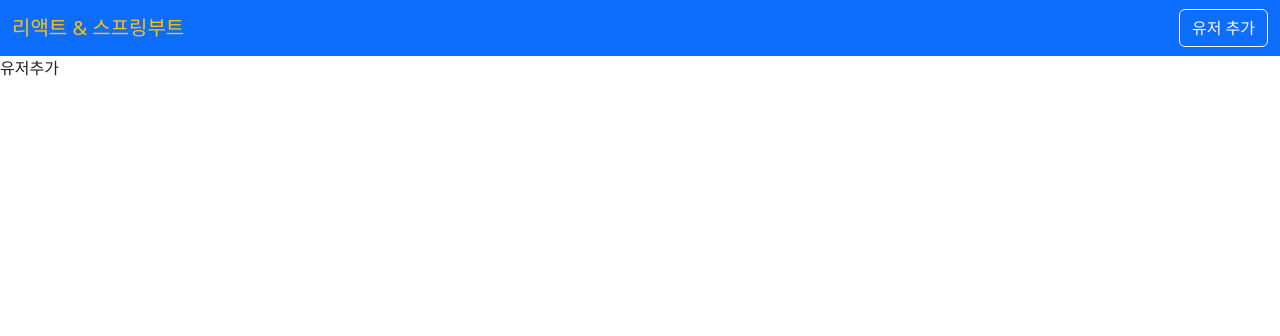
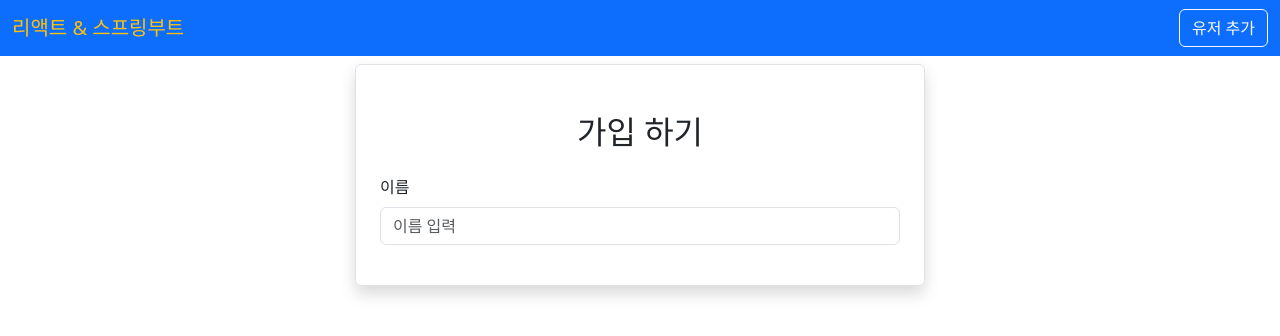
Before and after one commit to jbkim08/frontend, a React (Vite) app: page /adduser in a window 1280 px wide. Shown: the top 336 px of the page. Built offline with nearby package versions, Linux system fonts and the light colour scheme.

Commit message:
유저추가 화면

```diff
--- a/src/layout/Navbar.jsx
+++ b/src/layout/Navbar.jsx
@@ -1,13 +1,14 @@
 import "bootstrap/dist/css/bootstrap.min.css";
 import "bootstrap/dist/js/bootstrap.bundle";
+import { Link } from "react-router-dom";
 
 export default function Navbar() {
   return (
     <nav className="navbar navbar-expand-md bg-primary navbar-dark">
       <div className="container-fluid">
-        <a className="navbar-brand text-warning" href="#">
+        <Link to="/" className="navbar-brand text-warning">
           리액트 & 스프링부트
-        </a>
+        </Link>
         <button
           className="navbar-toggler"
           type="button"
@@ -22,7 +23,9 @@ export default function Navbar() {
         <div className="collapse navbar-collapse" id="navbarSupportedContent">
           <ul className="navbar-nav ms-auto mb-2 mb-lg-0">
             <li className="nav-item">
-              <button className="btn btn-outline-light">유저 추가</button>
+              <Link to="/adduser" className="btn btn-outline-light">
+                유저 추가
+              </Link>
             </li>
           </ul>
         </div>
--- a/src/users/AddUser.jsx
+++ b/src/users/AddUser.jsx
@@ -1,5 +1,25 @@
 import React from "react";
 
 export default function AddUser() {
-  return <div>유저추가</div>;
+  return (
+    <div className="container">
+      <div className="row">
+        <div className="col-md-6 offset-md-3 border rounded p-4 mt-2 shadow">
+          <h2 className="text-center m-4">가입 하기</h2>
+          <div className="mb-3">
+            <label htmlFor="name" className="form-label">
+              이름
+            </label>
+            <input
+              type="text"
+              id="name"
+              className="form-control"
+              placeholder="이름 입력"
+              name="name"
+            />
+          </div>
+        </div>
+      </div>
+    </div>
+  );
 }
```
